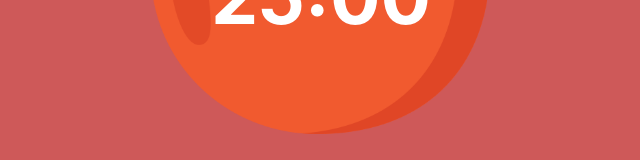
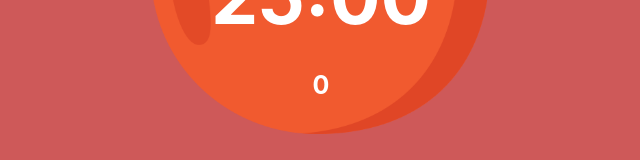
Before and after one commit to xAEvi/pomodoro-timer, a React (Create React App) app: page / in a window 1280 px wide. Shown: the part 287-447 px from the top of the page, without its empty margins (319-959 px from the left). Built offline with nearby package versions, Linux system fonts and the light colour scheme; the HTML template or start-up script is replaced by a standard one.

Commit message:
Added Pomodoros count

```diff
--- a/src/App.js
+++ b/src/App.js
@@ -37,7 +37,7 @@ function App() {
   }
 
   const resetCountdown = () => {
-    if (window.confirm("Are you sure you want to reset? Pomodoros count will reset as well")){
+    if (window.confirm("Are you sure you want to reset? Pomodoros count will reset too")){
       setPlaying(false);
       setPaused(false);
       setPomodoroCount(0);
@@ -105,6 +105,7 @@ function App() {
     <div className="App">
       <Timer
         timer={`${minutes}:${seconds < 10 ? `0${seconds}` : seconds}`}
+        count={pomodoroCount}
       />
       <div className='buttons'>
         <div className='play-pause'>
--- a/src/components/Timer.jsx
+++ b/src/components/Timer.jsx
@@ -2,11 +2,12 @@ import React from "react";
 import tomato from '../images/tomato.png'
 import '../stylesheets/Timer.css'
 
-const Timer = ({ timer }) => {
+const Timer = ({ timer, count }) => {
   return (
     <div className="timer-container">
        <img className="image" src={tomato}></img>
       <h1 id="time-left" className="timer">{timer}</h1>
+      <h4 id="count">{count}</h4>
     </div>
   );
 }
--- a/src/stylesheets/Timer.css
+++ b/src/stylesheets/Timer.css
@@ -13,6 +13,15 @@
     transform: translate(-50%, -50%);
 }
 
+#count{
+    position: absolute;
+    top: 85%;
+    left: 50%;
+    color: white;
+    font-size: 25px;
+    transform: translate(-50%, -50%);
+}
+
 .image{
     width: 350px;
 }
```
